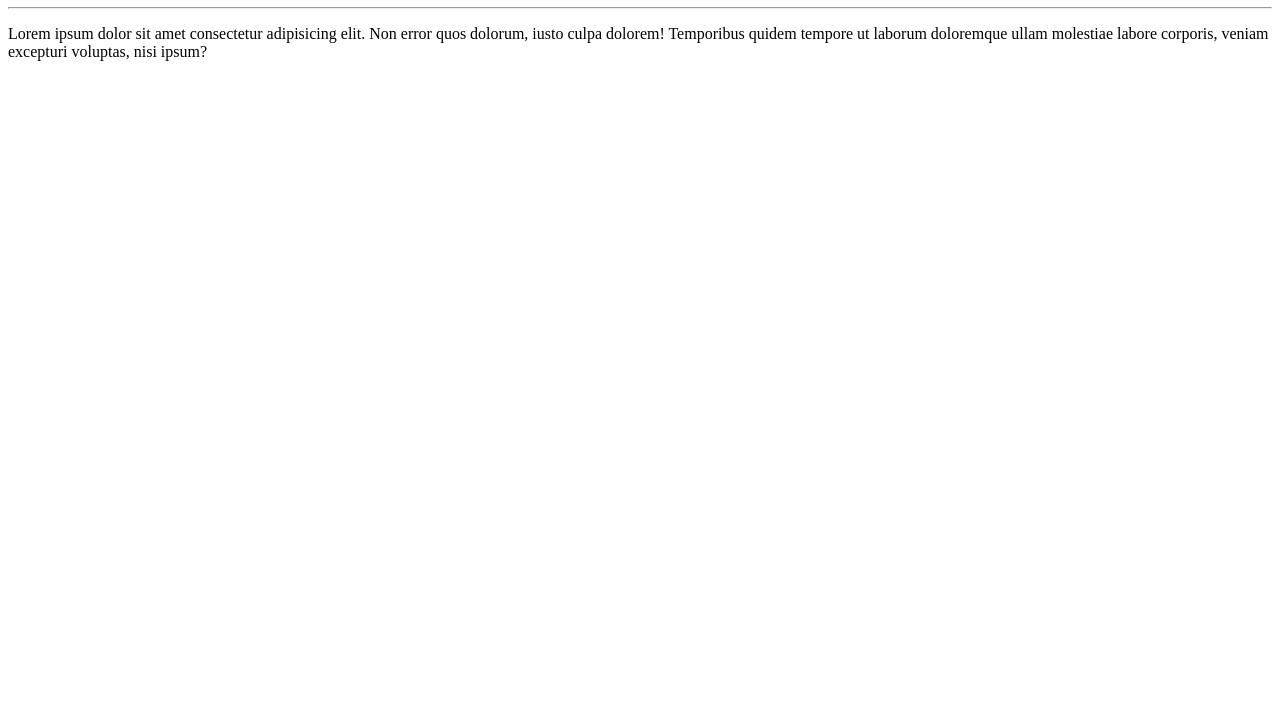
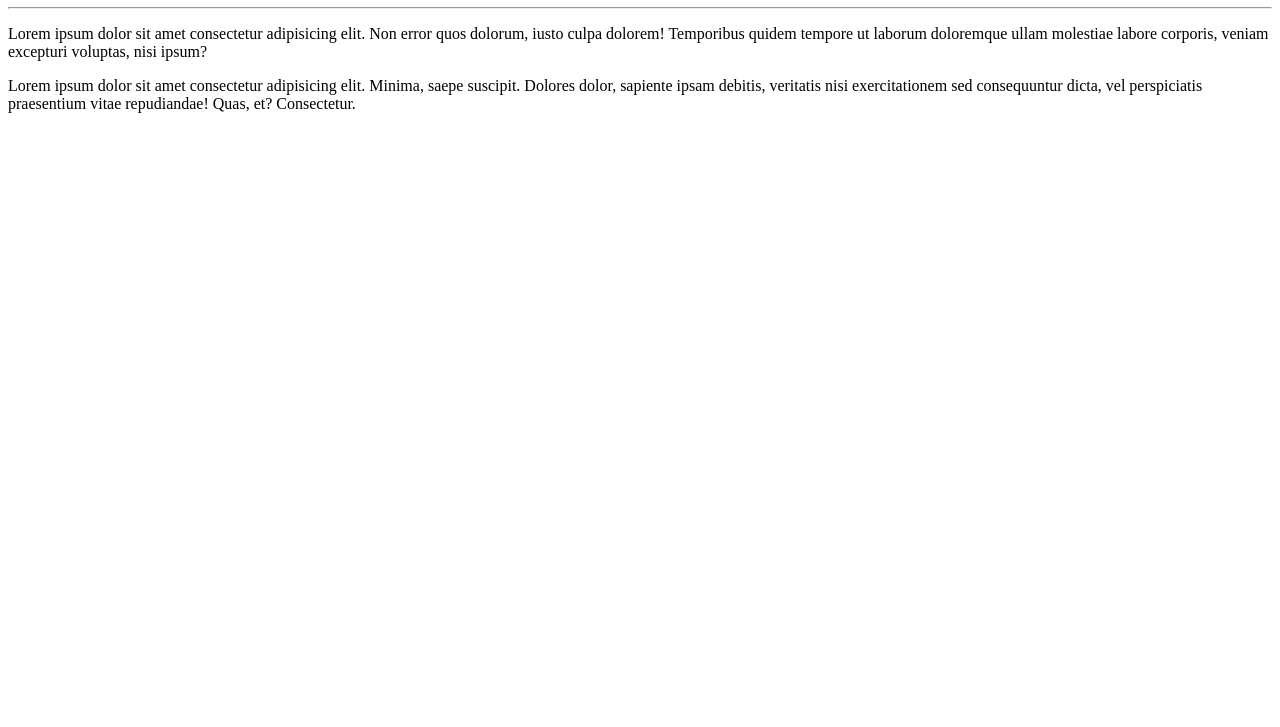
Before and after one commit to DevTriton/Ola-Mundo, a plain HTML site: page site-exemplo/index.html in a window 1280 px wide. Shown: the part 73-800 px from the top of the page. Drawn offline with Linux system fonts and the light colour scheme.

Commit message:
adicionei um paragrafo

```diff
--- a/site-exemplo/index.html
+++ b/site-exemplo/index.html
@@ -9,6 +9,6 @@
     <h1>Olá, mundo</h1>
     <hr>
     <p>Lorem ipsum dolor sit amet consectetur adipisicing elit. Non error quos dolorum, iusto culpa dolorem! Temporibus quidem tempore ut laborum doloremque ullam molestiae labore corporis, veniam excepturi voluptas, nisi ipsum?</p>
-
+    <p>Lorem ipsum dolor sit amet consectetur adipisicing elit. Minima, saepe suscipit. Dolores dolor, sapiente ipsam debitis, veritatis nisi exercitationem sed consequuntur dicta, vel perspiciatis praesentium vitae repudiandae! Quas, et? Consectetur.</p>
 </body>
 </html>
```
